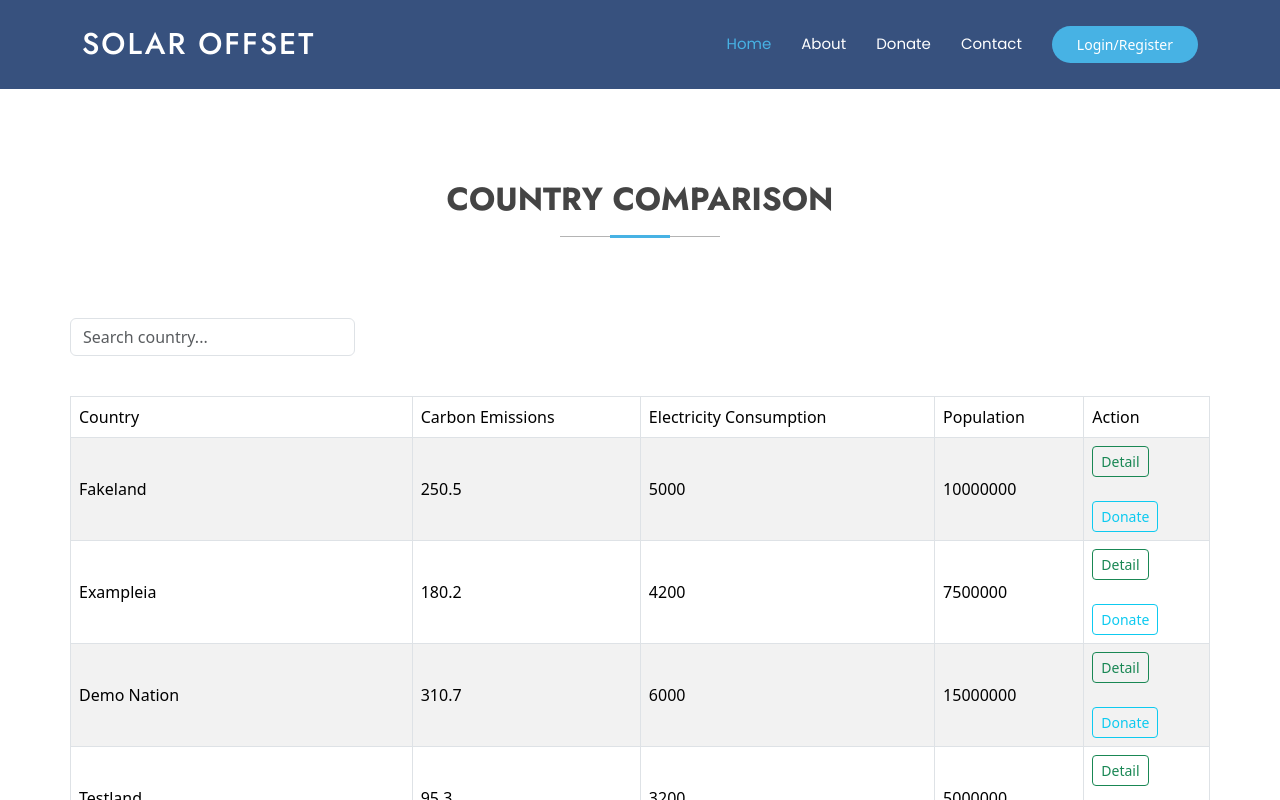
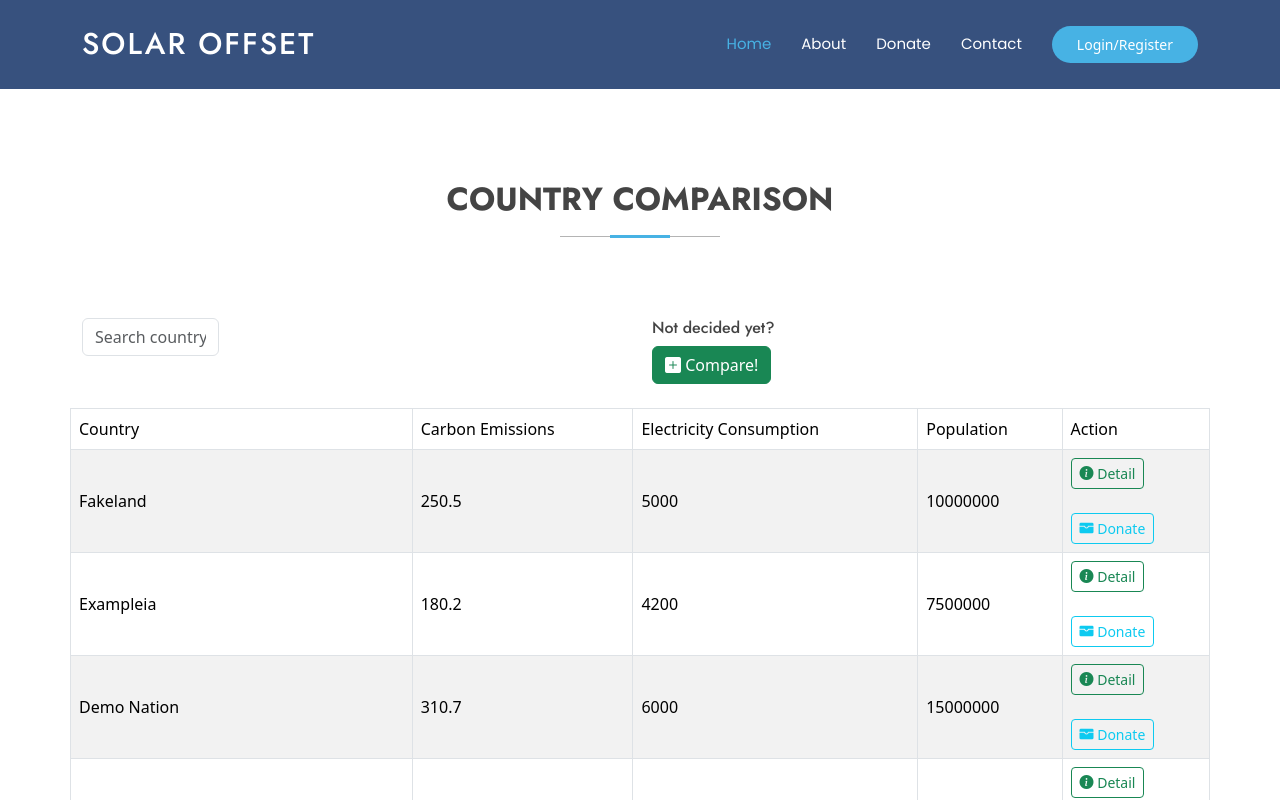
Before and after one commit to mahesh13sankarie/solar-offset-project, a React (Vite) app in the folder client/: page /SolarComparison in a window 1280 px wide. Shown: the top 800 px of the page. Built offline with nearby package versions, Linux system fonts and the light colour scheme; data requests are answered from the project's data file.

Commit message:
fix: modify the solar comparison table

```diff
--- a/client/src/components/LandingPage/SolarComparison.jsx
+++ b/client/src/components/LandingPage/SolarComparison.jsx
@@ -68,6 +68,7 @@ const SolarComparison = () => {
 
                 <div className="container">
                     <div className="row gy-4">
+                        <div className="col-sm-6">
                             <input
                                 type="text"
                                 className="form-control mb-3 w-25"
@@ -75,6 +76,11 @@ const SolarComparison = () => {
                                 value={search}
                                 onChange={(e) => setSearch(e.target.value)}
                             />
+                        </div>
+                        <div className="col-sm-6">
+                            <h6>Not decided yet?</h6><button className="btn btn-success"><i className="bi bi-plus-square-fill"> </i> Compare!</button>
+                        </div>
+
 
                         <table className="table table-bordered table-striped">
                             <thead>
@@ -103,8 +109,11 @@ const SolarComparison = () => {
                                     <td>{item.carbon_emission}</td>
                                     <td>{item.electricity_consumption}</td>
                                     <td>{item.population}</td>
-                                    <td>{<button className=' btn btn-sm btn-outline-success'>Detail</button>}<br/>
-                                        <br/>{<button className='btn btn-sm btn-outline-info'>Donate</button>}</td>
+                                    <td>{<button className=' btn btn-sm btn-outline-success'><i
+                                        className="bi bi-info-circle-fill"> </i>Detail </button>}<br/>
+                                        <br/>{<button className='btn btn-sm btn-outline-info'><i
+                                            className="bi bi-wallet-fill"> </i> Donate</button>}<br/>
+                                       </td>
                                 </tr>
                             ))}
                             </tbody>
```
Lines whose indentation alone changed are shown as unchanged.
